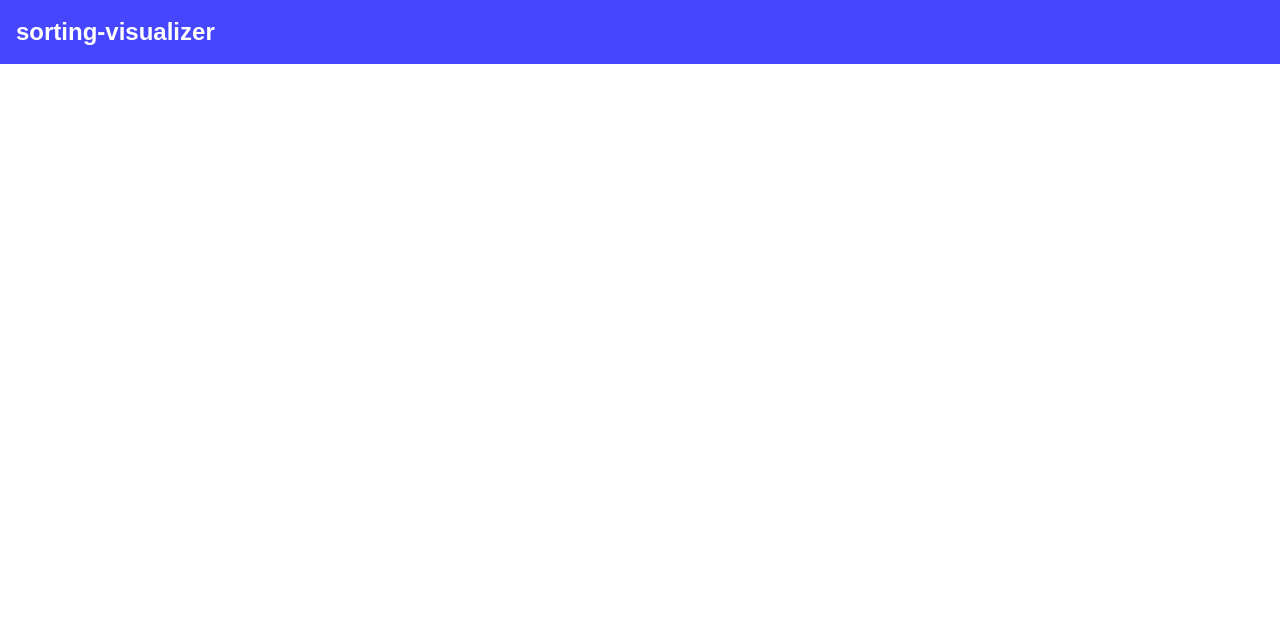
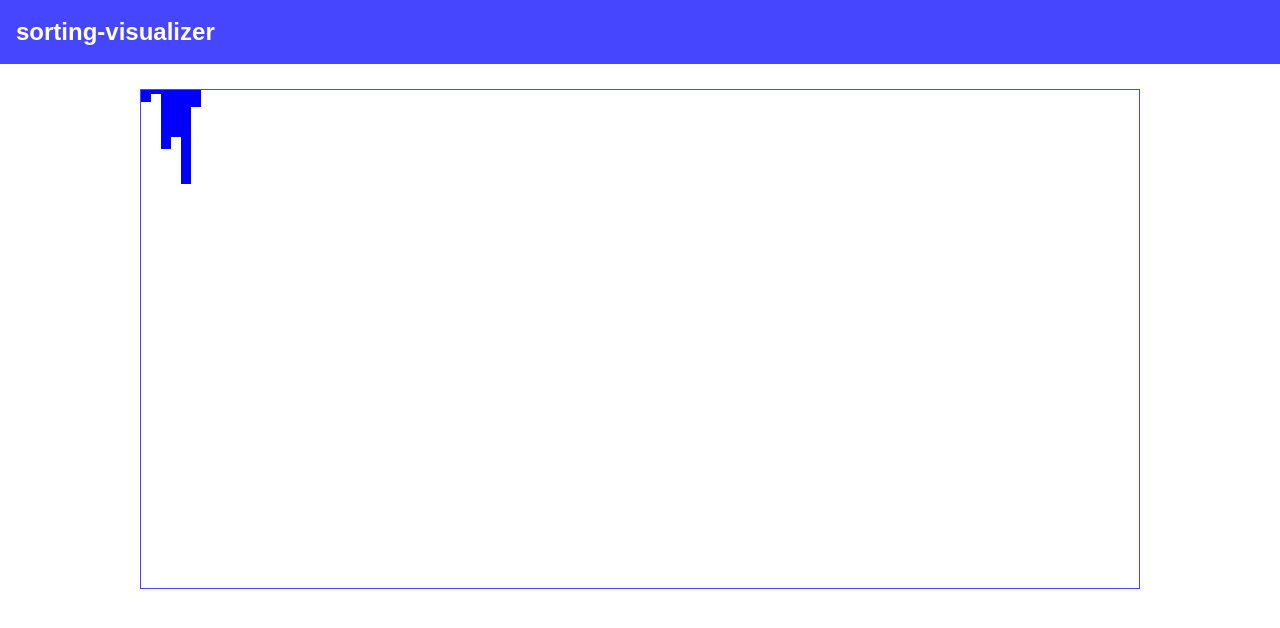
Before and after one commit to drew18moore/sorting-visualizer-react, a React (Create React App) app: page / in a window 1280 px wide. Shown: the top 628 px of the page. Built offline with nearby package versions, Linux system fonts and the light colour scheme.

Commit message:
Created Main and Bar js files. Main contains the state with the values to be sorted. A Bar component is initialized for each value in state.

```diff
--- a/src/App.js
+++ b/src/App.js
@@ -1,10 +1,12 @@
 import './App.css';
 import Header from './components/Header'
+import Main from './components/Main'
 
 function App() {
   return (
     <div className="App">
       <Header />
+      <Main />
     </div>
   );
 }
--- /dev/null
+++ b/src/Main.css
@@ -0,0 +1,12 @@
+#bars {
+    border: 1px solid #4646ff;
+    margin: 25px auto;
+    width: 1000px;
+    height: 500px;
+    display: flex;
+}
+
+.bar {
+    background-color: blue;
+    width: 10px;
+}
--- /dev/null
+++ b/src/components/Bar.js
@@ -0,0 +1,13 @@
+import '../Main.css'
+
+function Bar(props) {
+    const styles = {
+        height: props.value
+    }
+
+    return (
+        <div style={styles} className="bar"></div>
+    )
+}
+
+export default Bar;
--- /dev/null
+++ b/src/components/Main.js
@@ -0,0 +1,23 @@
+import { useState } from 'react';
+import '../Main.css'
+import Bar from './Bar';
+
+function Main() {
+    const [values, setValues] = useState([12, 4, 59, 47, 94, 17]);
+
+    const barElements = values.map((val, i) => {
+        return (
+            <Bar value={val} key={i}/>
+        )
+    })
+
+    return (
+        <main>
+            <div id="bars">
+                {barElements}
+            </div>
+        </main>
+    );
+}
+
+export default Main;
```
